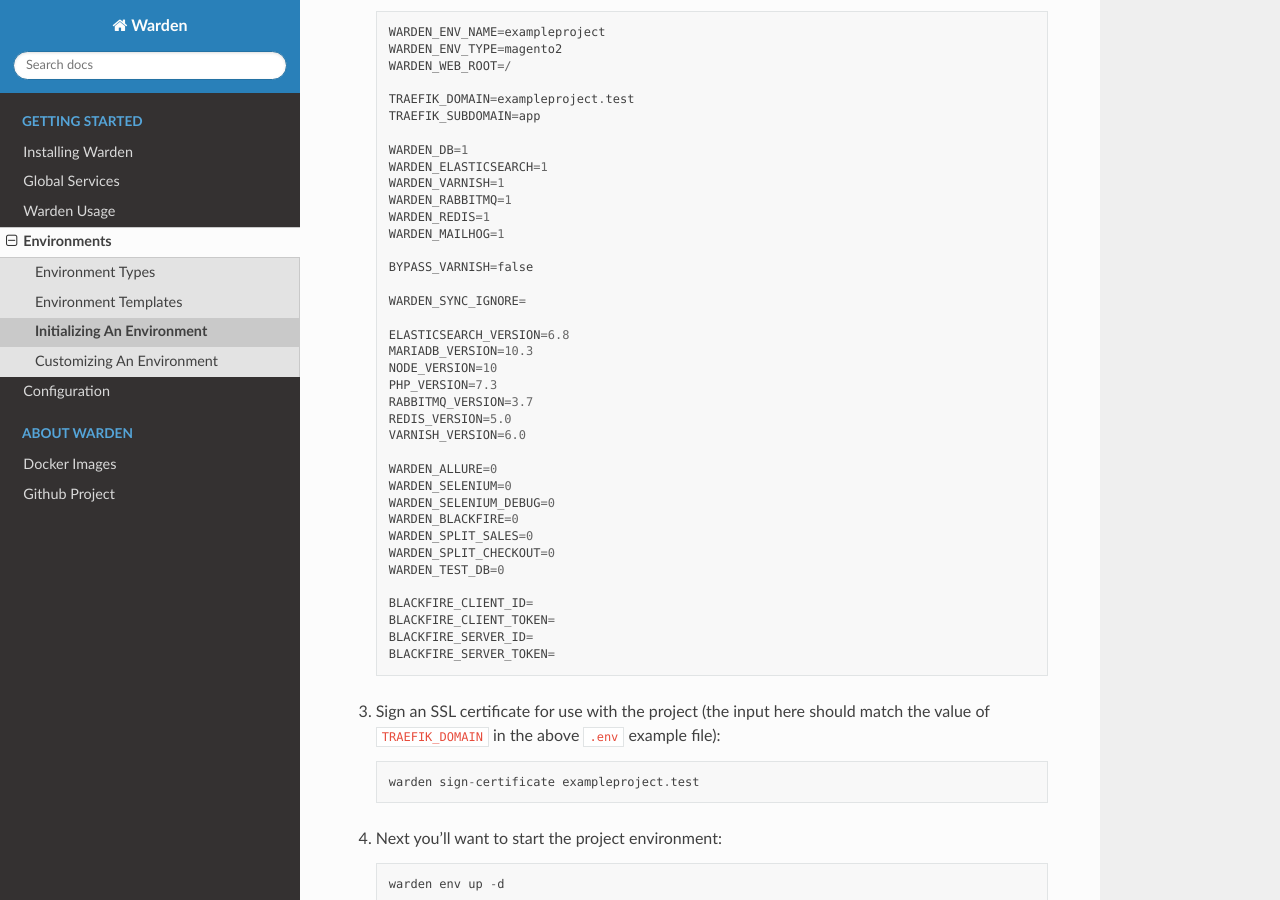
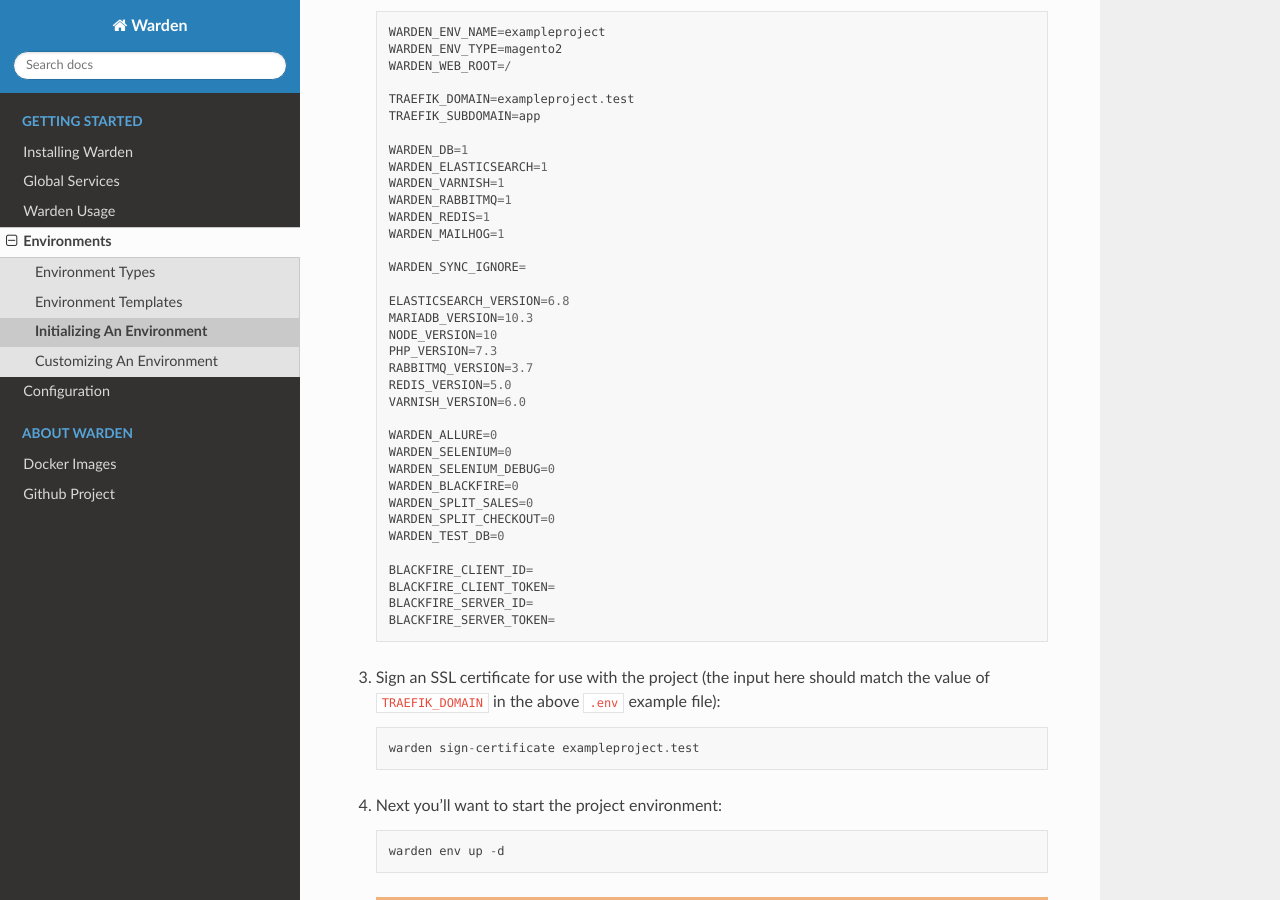
Before and after one commit to wardenenv/warden, a Sphinx documentation site: the page built from docs/environments/initializing.md, in a window 1280 px wide and 900 px high, scrolled down 775 px. Built offline with Sphinx 7.4.7 and the Read the Docs theme 2.0.0, drawn with Linux system fonts in a browser that asks for light colours.

Commit message:
Deprecated the BYPASS_VARNISH flag which was replaced with WARDEN_VARNISH toggle

```diff
--- a/docs/environments/initializing.md
+++ b/docs/environments/initializing.md
@@ -30,8 +30,6 @@ The below example demonstrates the from-scratch setup of the Magento 2 applicati
        WARDEN_RABBITMQ=1
        WARDEN_REDIS=1
        WARDEN_MAILHOG=1
-
-       BYPASS_VARNISH=false
 
        WARDEN_SYNC_IGNORE=
 
```
Also changed, not shown: CHANGELOG.md (+2 -0 lines), 3 other files.
